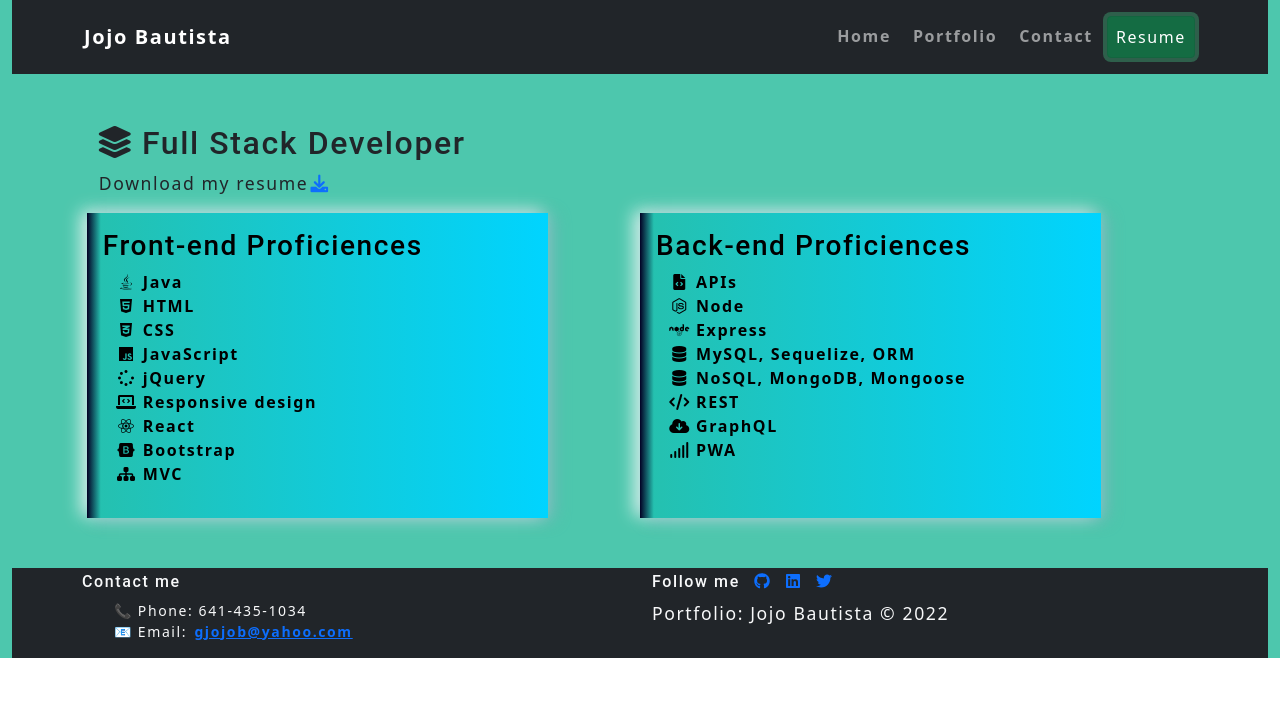
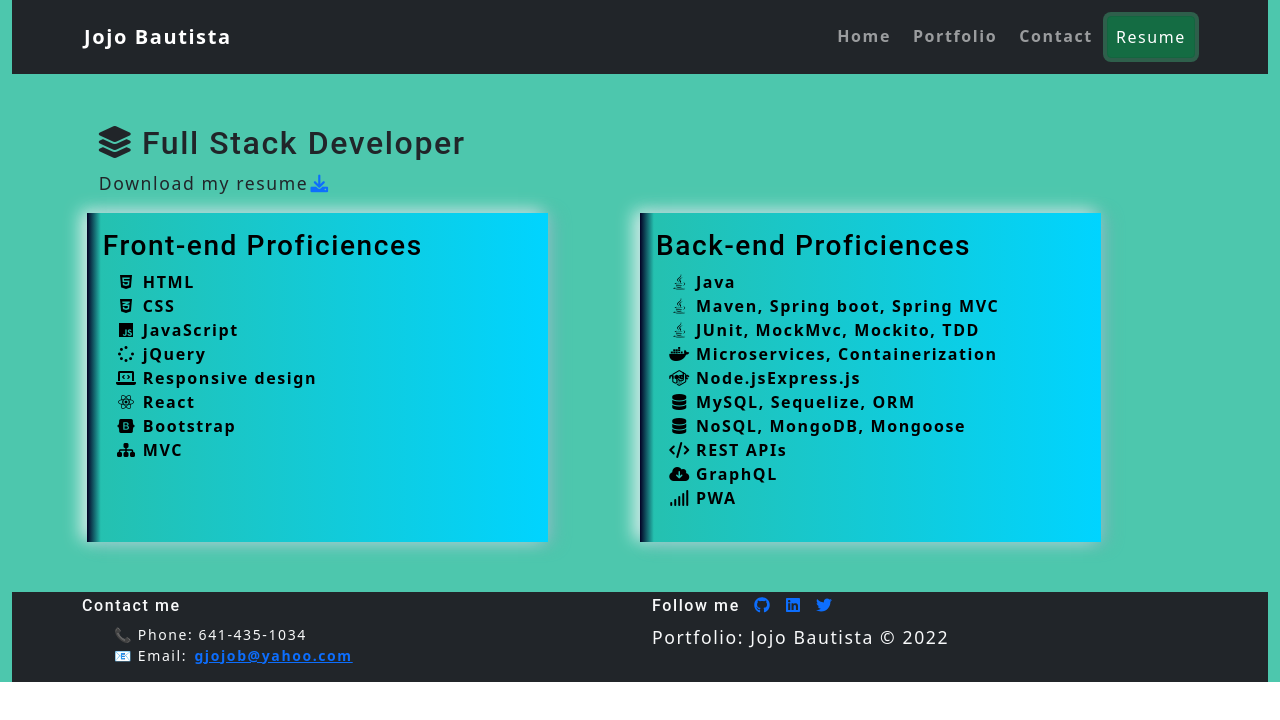
Before and after one commit to jojobautistaum/full-stack-developer-react-portfolio, a React (Create React App) app: page / in a window 1280 px wide. Both pictures are taken after a click on the item "Resume". Shown: the top 720 px of the page. Built offline with nearby package versions, Linux system fonts and the light colour scheme.

Commit message:
Added more java related skills

```diff
--- a/src/pages/Resume.js
+++ b/src/pages/Resume.js
@@ -22,12 +22,6 @@ export default function Resume() {
         <div className="col-md-5 col-10 front-end p-3">
           <h3>Front-end Proficiences</h3>
           <ul className="fa-ul">
-            <li>
-              <span className="fa-li">
-                <i className="fa-brands fa-java"></i>
-              </span>
-              Java
-            </li>
             <li>
               <span className="fa-li">
                 <i className="fa-brands fa-html5"></i>
@@ -83,21 +77,37 @@ export default function Resume() {
           <ul className="fa-ul">
             <li>
               <span className="fa-li">
-                <i className="fa-solid fa-file-code"></i>
+                <i className="fa-brands fa-java"></i>
               </span>
-              APIs
+              Java
+            </li>
+            <li>
+              <span className="fa-li">
+                <i className="fa-brands fa-java"></i>
+              </span>
+              Maven, Spring boot, Spring MVC
+            </li>
+            <li>
+              <span className="fa-li">
+                <i className="fa-brands fa-java"></i>
+              </span>
+              JUnit, MockMvc, Mockito, TDD
+            </li>
+            <li>
+              <span className="fa-li">
+                <i className="fa-brands fa-docker"></i>
+              </span>
+              Microservices, Containerization
             </li>
             <li>
               <span className="fa-li">
                 <i className="fa-brands fa-node-js"></i>
               </span>
-              Node
-            </li>
-            <li>
+              Node.js
               <span className="fa-li">
                 <i className="fa-brands fa-node"></i>
               </span>
-              Express
+              Express.js
             </li>
             <li>
               <span className="fa-li">
@@ -115,7 +125,7 @@ export default function Resume() {
               <span className="fa-li">
                 <i className="fa-solid fa-code"></i>
               </span>
-              REST
+              REST APIs
             </li>
             <li>
               <span className="fa-li">
```
